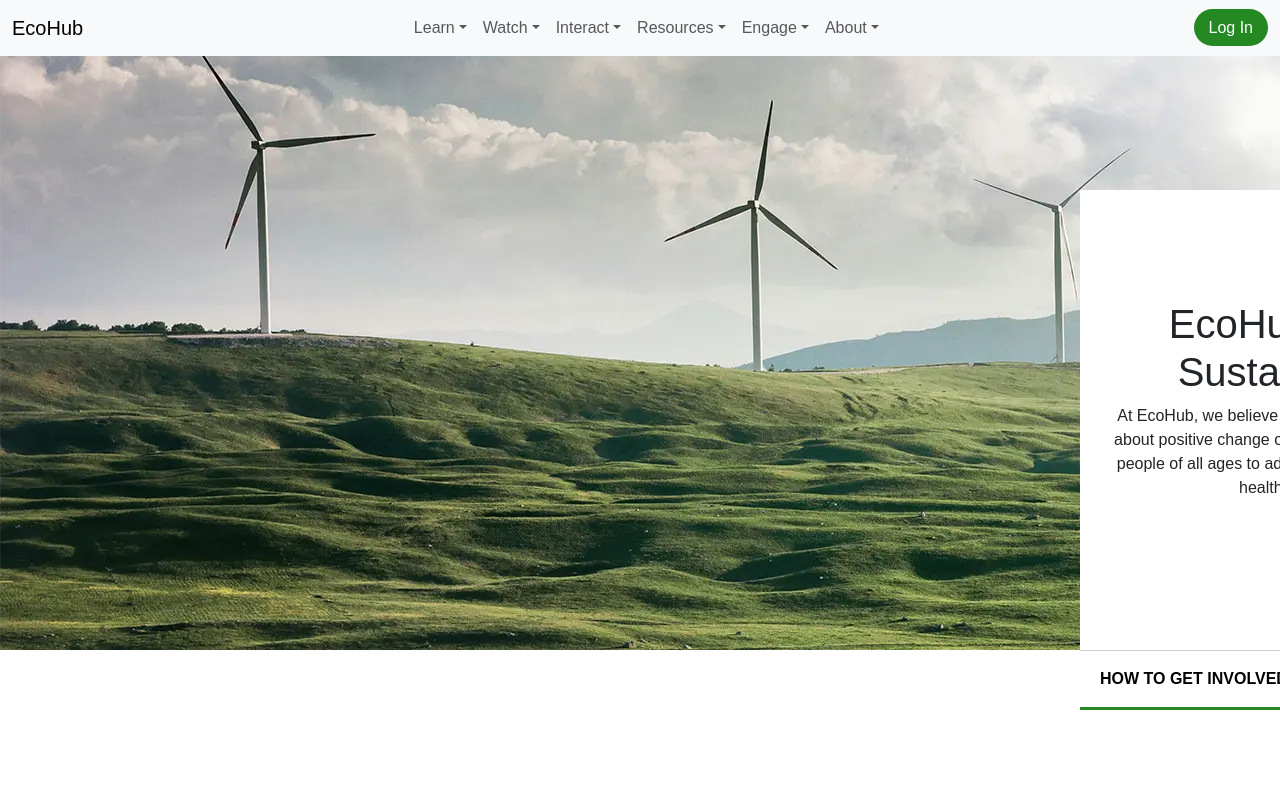
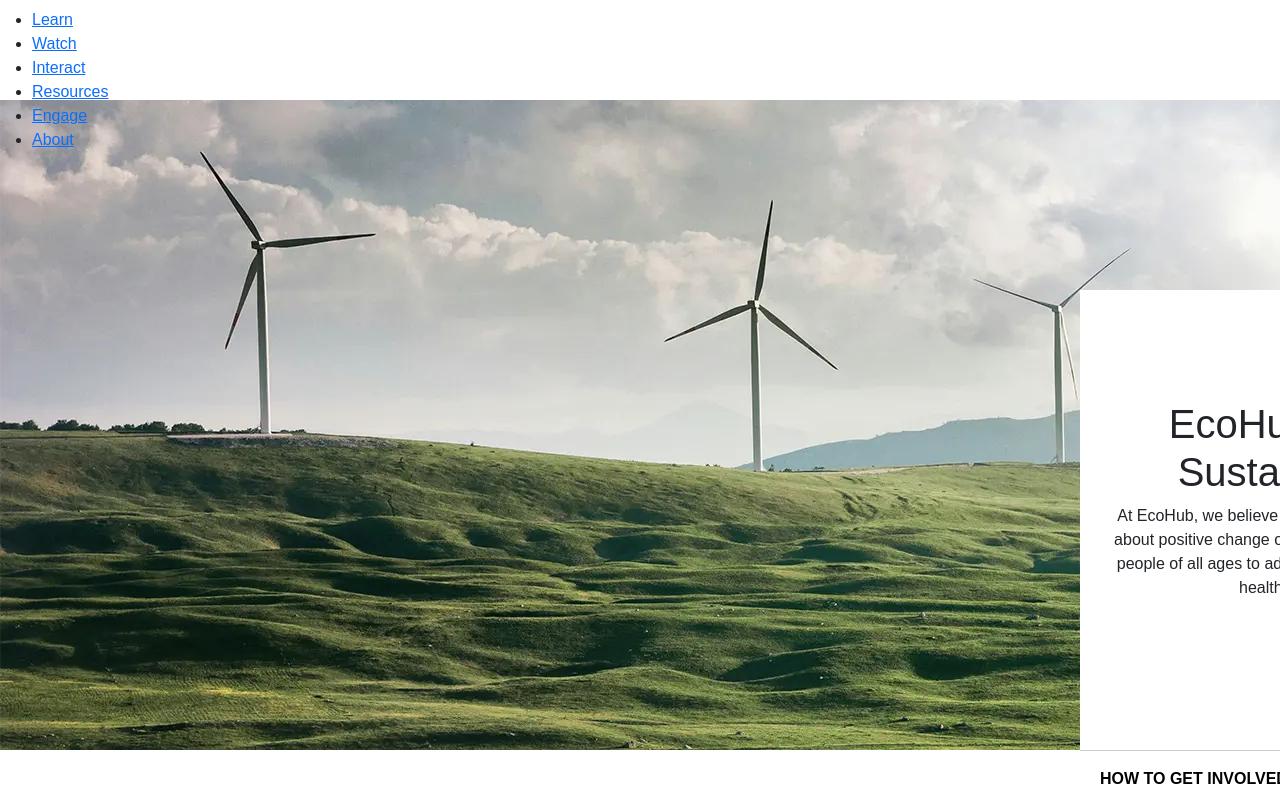
Before and after one commit to SebuBergman/EcoHub, a React (Create React App) app: page / in a window 1280 px wide. Shown: the top 800 px of the page. Built offline with nearby package versions, Linux system fonts and the light colour scheme; no server answers.

Commit message:
started redoing the navbar. Going to make it better

```diff
--- a/src/app.scss
+++ b/src/app.scss
@@ -1,14 +1,4 @@
 @import '~bootstrap/scss/bootstrap';
-
-* {
-    box-sizing: border-box;
-    font-family: "Public Sans", sans-serif;
-}
-
-a {
-    text-decoration: none;
-    color: inherit;
-}
 
 @mixin mobile {
     @media (max-width: 748px) {
--- /dev/null
+++ b/src/components/navbar/Links/Links.jsx
@@ -0,0 +1,26 @@
+export const menuItems = [
+    {
+        title:"Learn",
+        link: "Learn",
+    },
+    {
+        title:"Watch",
+        link: "Watch",
+    },
+    {
+        title:"Interact",
+        link: "Interact",
+    },
+    {
+        title:"Resources",
+        link: "Resources",
+    },
+    {
+        title:"Engage",
+        link: "Engage",
+    },
+    {
+        title:"About",
+        link: "About",
+    },
+]
--- a/src/components/navbar/Navbar.jsx
+++ b/src/components/navbar/Navbar.jsx
@@ -1,11 +1,30 @@
 import "./navbar.scss";
 import "../../app.scss";
+import { menuItems } from "./Links/Links";
+
+function Navbar() {
+  return (
+    <nav className="navbar">
+      <ul className="menus">
+        {menuItems.map((menuItem, index) =>{
+          return (
+            <li className="menu-items" key={index}>
+              <a href={menuItem.link}>{menuItem.title}</a>
+            </li>
+          )
+        })}
+      </ul>
+    </nav>
+  );
+};
+
+export default Navbar;
+
+/*
 import { FaRegUserCircle } from "react-icons/fa";
 import Dropdown from 'react-bootstrap/Dropdown';
 import DropdownButton from 'react-bootstrap/DropdownButton';
-
 function NavigationBar() {
-  /* When the user clicks on the button, toggle between hiding and showing the dropdown content */
   function myUserMenu() {
     document.getElementById("userDropdown").classList.toggle("show");
   }
@@ -91,9 +110,6 @@ function NavigationBar() {
             </ul>
           </div>
           <div className="userMenu justify-content-end">
-              {/*<button class="userbtn">
-                <FaRegUserCircle size={24}/>
-              </button>*/}
               <div id="logIn_Register">
                 <a className="button_LogIn" href="/login">Log In</a>
               </div>
@@ -103,4 +119,4 @@ function NavigationBar() {
   );
 }
 
-export default NavigationBar;
+export default NavigationBar;*/
--- a/src/components/navbar/navbar.scss
+++ b/src/components/navbar/navbar.scss
@@ -1,4 +1,31 @@
 @import "../../app.scss";
+
+.navbar {
+    height: 100px;
+}
+
+.navbar-brand {
+    padding-left: 50px;
+}
+
+.nav-item {
+    padding: 15px;
+}
+
+.nav-link {
+    font-weight: 600!important;
+    color: #667085!important;
+}
+
+.dropdown-menu {
+    border-radius: 0px !important;
+    top: 82.5px !important;
+    border: 1px solid #CDCDCD !important;
+}
+
+.dropdown-menu::before {
+    border-top: 1px solid #248823!important;
+}
 
 .userbtn {
     background-color: transparent;
--- a/src/index.css
+++ b/src/index.css
@@ -1,4 +1,14 @@
-body {
+* {
+  box-sizing: border-box;
+  font-family: "Public Sans", sans-serif;
+}
+
+a {
+  text-decoration: none;
+  color: inherit;
+}
+
+/*body {
   margin: 0;
   font-family: -apple-system, BlinkMacSystemFont, 'Segoe UI', 'Roboto', 'Oxygen',
     'Ubuntu', 'Cantarell', 'Fira Sans', 'Droid Sans', 'Helvetica Neue',
@@ -10,4 +20,4 @@ body {
 code {
   font-family: source-code-pro, Menlo, Monaco, Consolas, 'Courier New',
     monospace;
-}
+}*/
```
